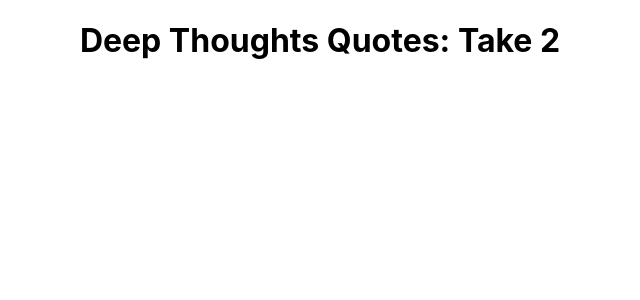
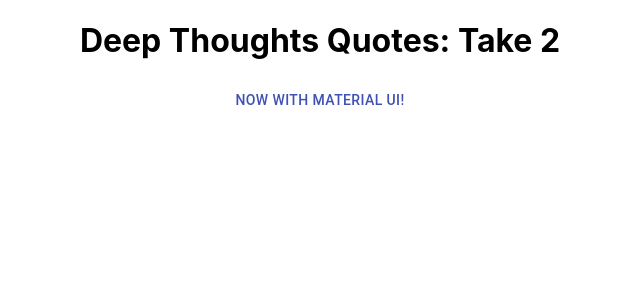
Before and after one commit to MichaelBurak/deep-thoughts-refactor, a React (Create React App) app: page / in a window 1280 px wide. Shown: the top 300 px of the page, without its empty margins (320-960 px from the left). Built offline with nearby package versions, Linux system fonts and the light colour scheme.

Commit message:
added material ui

```diff
--- a/package.json
+++ b/package.json
@@ -3,6 +3,7 @@
   "version": "0.1.0",
   "private": true,
   "dependencies": {
+    "@material-ui/core": "^4.11.2",
     "@testing-library/jest-dom": "^5.11.6",
     "@testing-library/react": "^11.2.2",
     "@testing-library/user-event": "^12.5.0",
--- a/src/App.js
+++ b/src/App.js
@@ -1,12 +1,13 @@
-import logo from './logo.svg';
 import './App.css';
+import { Button } from '@material-ui/core';
 
 function App() {
   return (
     <div className="App">
       <h1> Deep Thoughts Quotes: Take 2 </h1>
+  <Button color="primary">Now with Material UI!</Button>
     </div>
-  );
+  )
 }
 
 export default App;
```
Also changed, not shown: 1 other file (tests, documents, lock files or other folders).
